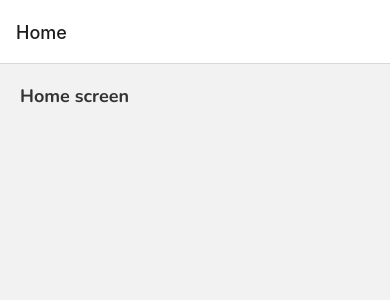
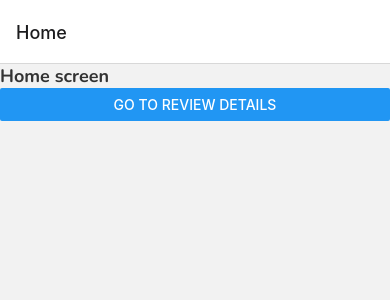
Before and after one commit to kurtreyn/gamezone, a React Native app: screen /Home in a window 390 px wide. Shown: the top 300 px of the page. Built offline with nearby package versions, Linux system fonts and the light colour scheme.

Commit message:
navigating around

```diff
--- a/App.js
+++ b/App.js
@@ -2,9 +2,6 @@ import React, { useState, useEffect } from 'react';
 import AppLoading from 'expo-app-loading';
 import { NavigationContainer } from '@react-navigation/native';
 import * as Font from 'expo-font';
-import Home from './screens/Home';
-import About from './screens/About';
-import ReviewDetails from './screens/ReviewDetails';
 import Navigator from './routes/homeStack';
 
 const getFonts = () => {
--- a/screens/Home.js
+++ b/screens/Home.js
@@ -1,12 +1,19 @@
-import { StyleSheet, Text, View } from 'react-native';
+import { SafeAreaView, Text, View, Button } from 'react-native';
 import React from 'react';
 import { globalStyles } from '../styles/global';
 
-const Home = () => {
+const Home = ({ navigation }) => {
+  const pressHandler = () => {
+    navigation.navigate('ReviewDetails');
+    // COULD ALSO USE:
+    // navigation.push('ReviewDetails');
+  };
+
   return (
-    <View style={globalStyles.container}>
+    <SafeAreaView style={globalStyles.container}>
       <Text style={globalStyles.titleText}>Home screen</Text>
-    </View>
+      <Button title="GO TO REVIEW DETAILS" onPress={pressHandler} />
+    </SafeAreaView>
   );
 };
 
--- a/screens/ReviewDetails.js
+++ b/screens/ReviewDetails.js
@@ -1,11 +1,16 @@
-import { StyleSheet, Text, View } from 'react-native';
+import { Button, Text, View } from 'react-native';
 import React from 'react';
 import { globalStyles } from '../styles/global';
 
-const ReviewDetails = () => {
+const ReviewDetails = ({ navigation }) => {
+  const pressHandler = () => {
+    navigation.goBack();
+  };
+
   return (
     <View style={globalStyles.container}>
       <Text>Review Details</Text>
+      <Button title="BACK TO HOME SCREEN" onPress={pressHandler} />
     </View>
   );
 };
--- a/styles/global.js
+++ b/styles/global.js
@@ -14,4 +14,7 @@ export const globalStyles = StyleSheet.create({
     marginVertical: 8,
     lineHeight: 20,
   },
+  button: {
+    backgroundColor: 'lightblue',
+  },
 });
```
